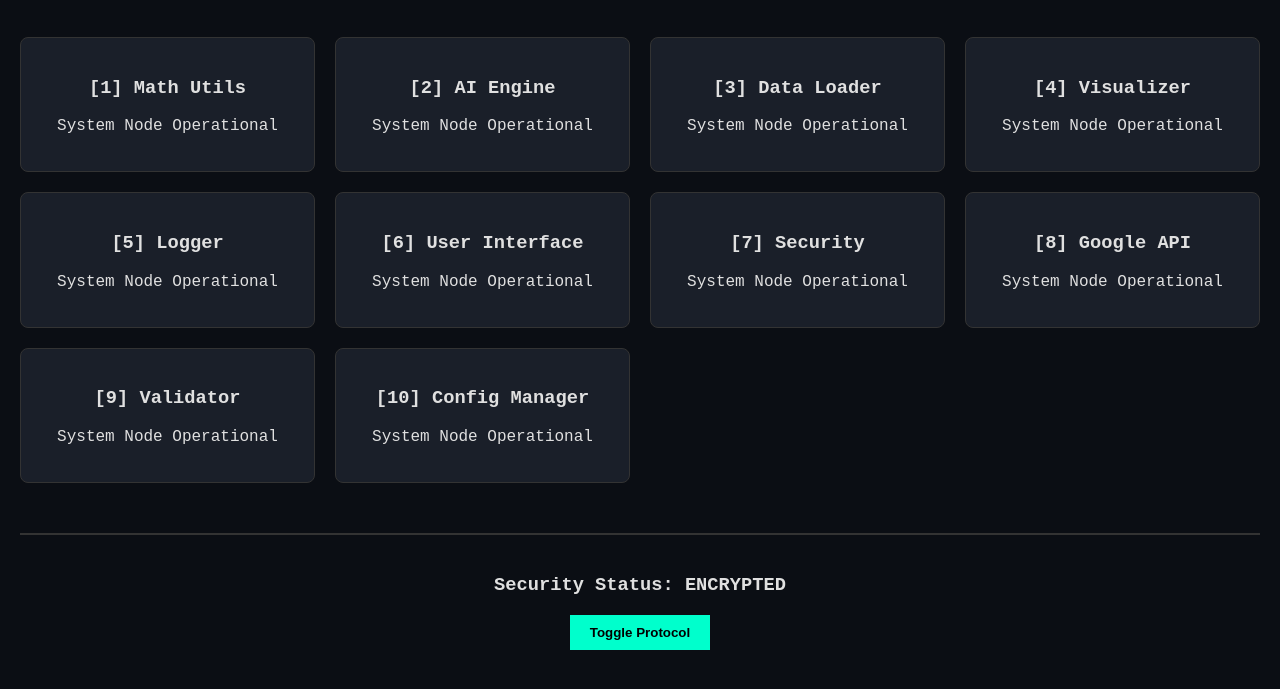
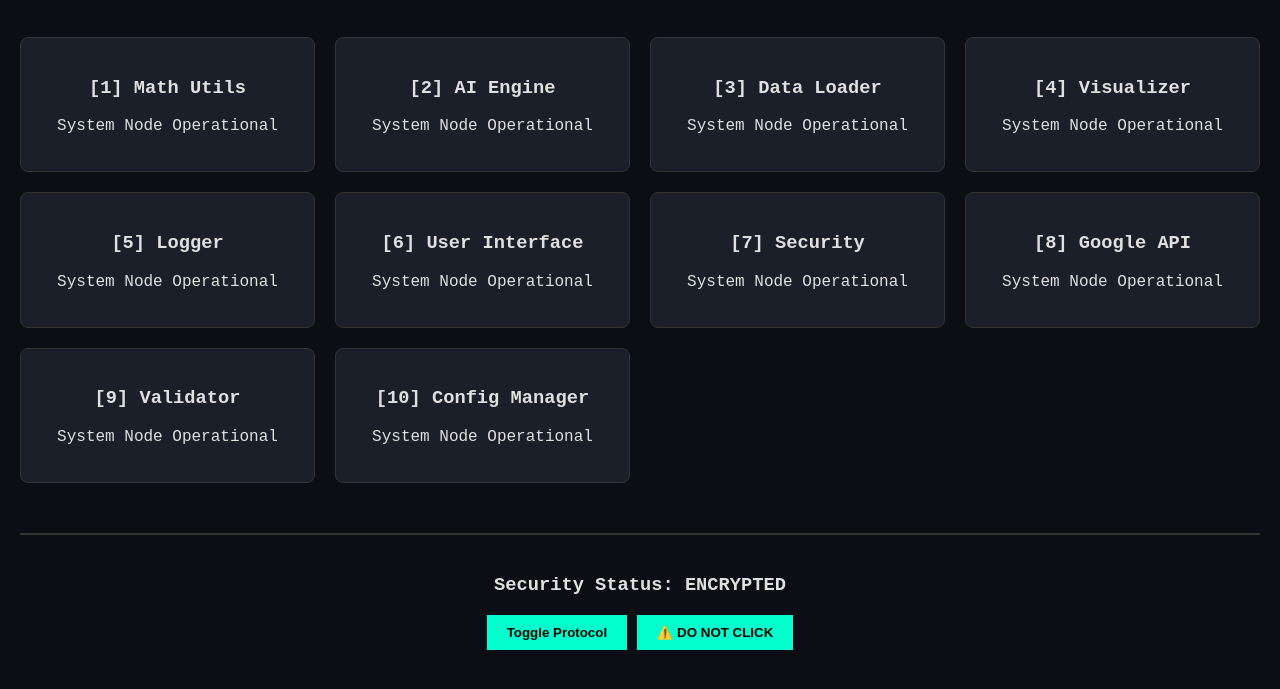
Before and after one commit to HLand-2/HModules, a plain HTML site: page index.html in a window 1280 px wide. Shown: the part 121-810 px from the top of the page. Drawn offline with Linux system fonts and the light colour scheme.

Commit message:
Update index.html

```diff
--- a/index.html
+++ b/index.html
@@ -19,6 +19,7 @@
     <div class="security-panel">
         <h3>Security Status: <span id="status">ENCRYPTED</span></h3>
         <button onclick="toggleSecurity()">Toggle Protocol</button>
+        <button onclick="triggerPooPoo()" class="glitch-btn">⚠️ DO NOT CLICK</button>
     </div>
 
     <script src="script.js"></script>
```
